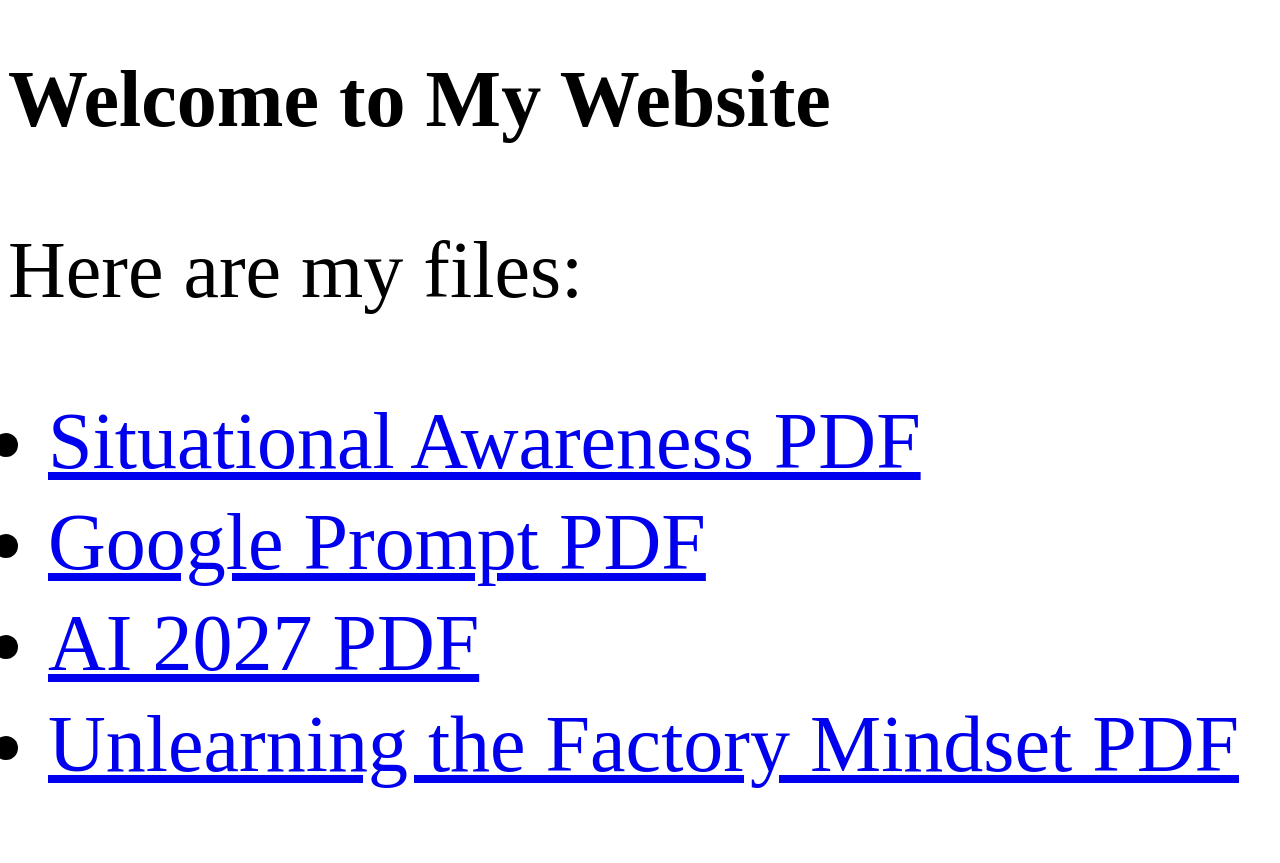
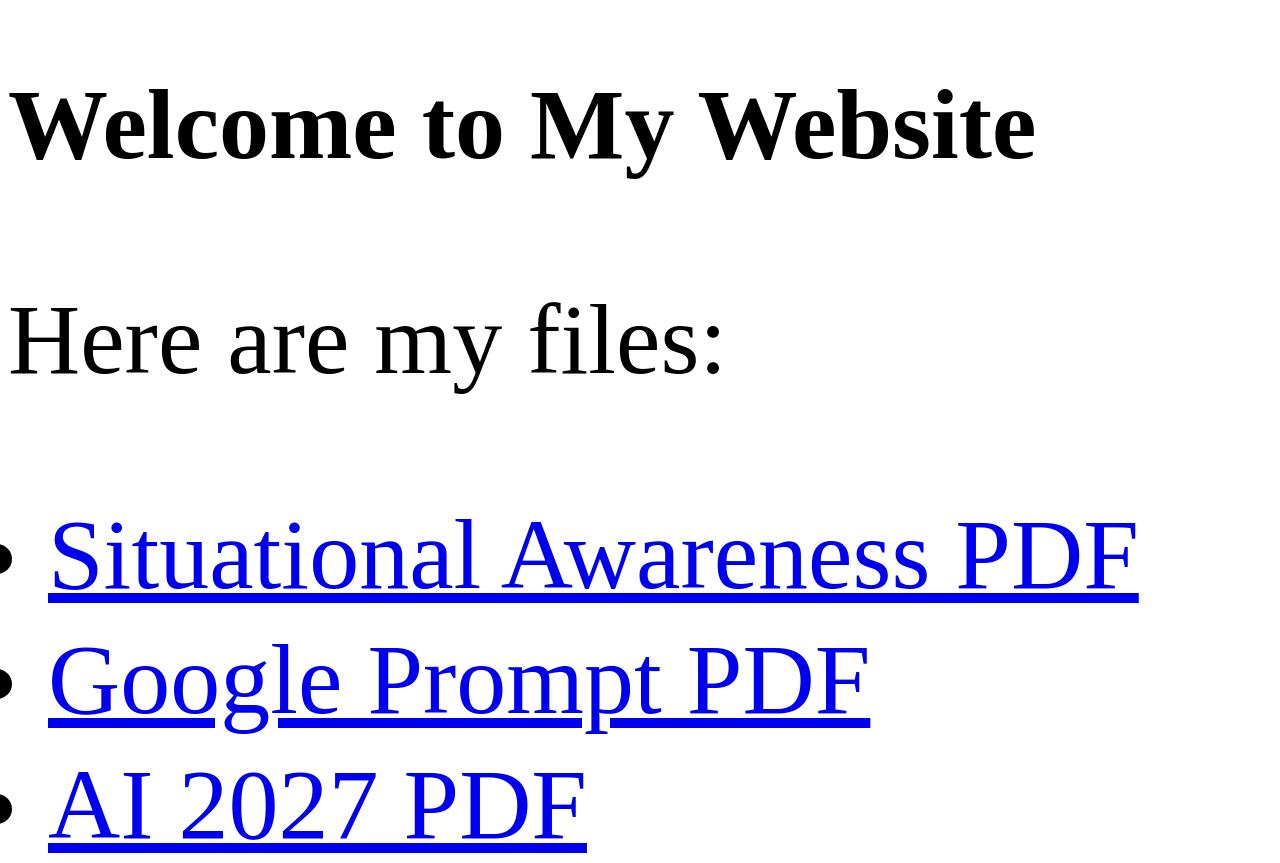
Before and after one commit to King-Tuerto/King-Tuerto.github.io, a plain HTML site: page index.html in a window 1280 px wide. Shown: the top 863 px of the page. Drawn offline with Linux system fonts and the light colour scheme.

Commit message:
Update index.html

```diff
--- a/index.html
+++ b/index.html
@@ -4,7 +4,7 @@
     <title>My Personal Website</title>
     <style>
         body, h1, p, li, a {
-            font-size: 80px !important; /* Larger text for all elements */
+            font-size: 100px !important; /* Larger text for all elements */
         }
         li {
             margin-bottom: 10px; /* Adds spacing between list items */
```
